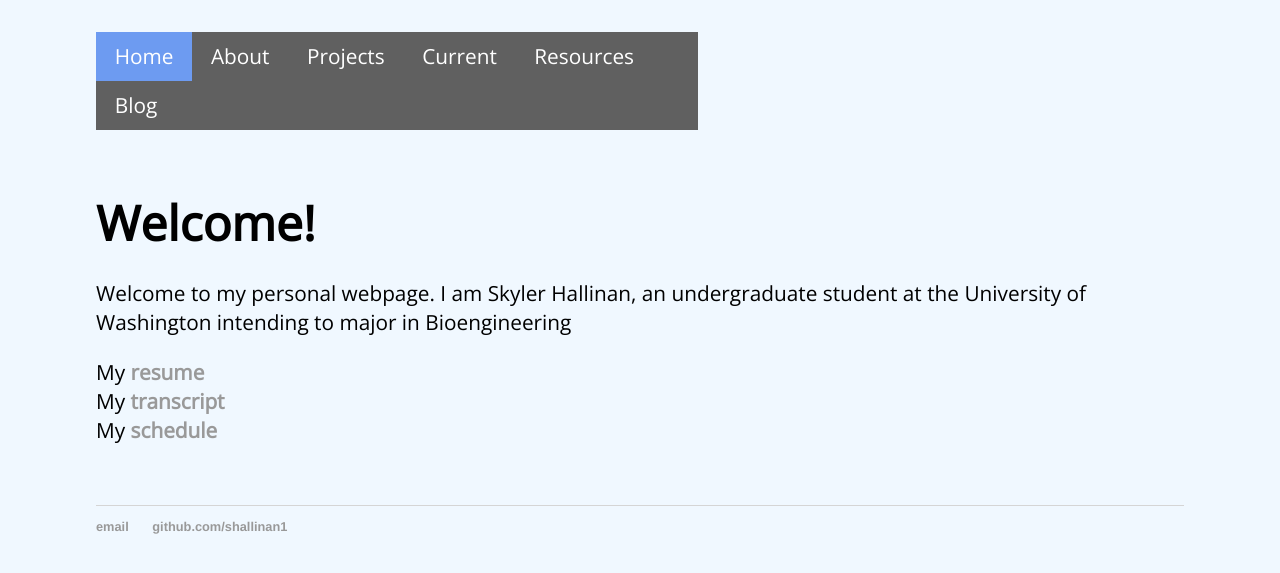
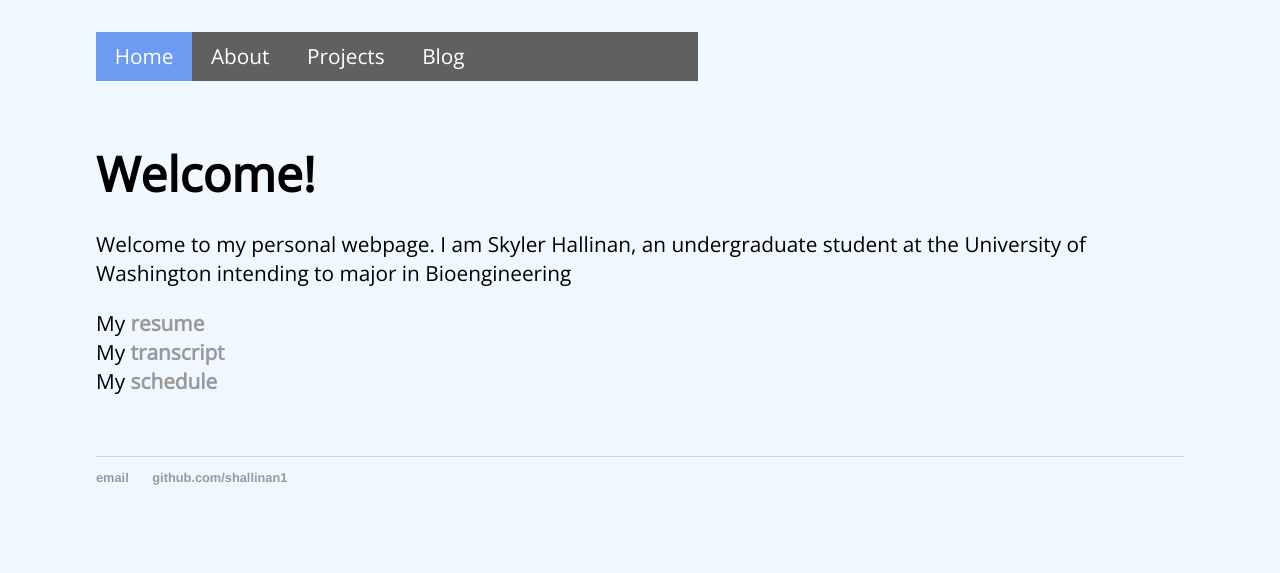
Before and after one commit to shallinan1/shallinan1.github.io, a Jekyll site: the page built from index.md, in a window 1280 px wide. Shown: the top 573 px of the page. Built offline with Jekyll 4.4.1, drawn with Linux system fonts in a browser that asks for light colours.

Commit message:
remove outdated pages

```diff
--- a/_layouts/about.html
+++ b/_layouts/about.html
@@ -11,8 +11,6 @@
 	        	<li><a href="/">Home</a></li
 				><li><a class = "active" href="/about">About</a></li
 				><li><a href="/projects">Projects</a></li
-				><li><a href="/current">Current</a></li
-				><li><a href="/resources">Resources</a></li
 				><li><a href="/blog">Blog</a></li>
 	    		</ul>
 			</nav>
--- a/_layouts/home.html
+++ b/_layouts/home.html
@@ -11,8 +11,6 @@
 	        	<li><a class = "active" href="/">Home</a></li
 				><li><a href="/about">About</a></li
 				><li><a href="/projects">Projects</a></li
-				><li><a href="/current">Current</a></li
-				><li><a href="/resources">Resources</a></li
 				><li><a href="/blog">Blog</a></li>
 	    		</ul>
 	    		</ul>
--- a/_layouts/projects.html
+++ b/_layouts/projects.html
@@ -12,8 +12,6 @@
 	        	<li><a href="/">Home</a></li
 				><li><a href="/about">About</a></li
 				><li><a class = "active" href="/projects">Projects</a></li
-				><li><a href="/current">Current</a></li
-				><li><a href="/resources">Resources</a></li
 				><li><a href="/blog">Blog</a></li>
 				</font>
 	    		</ul>
```
